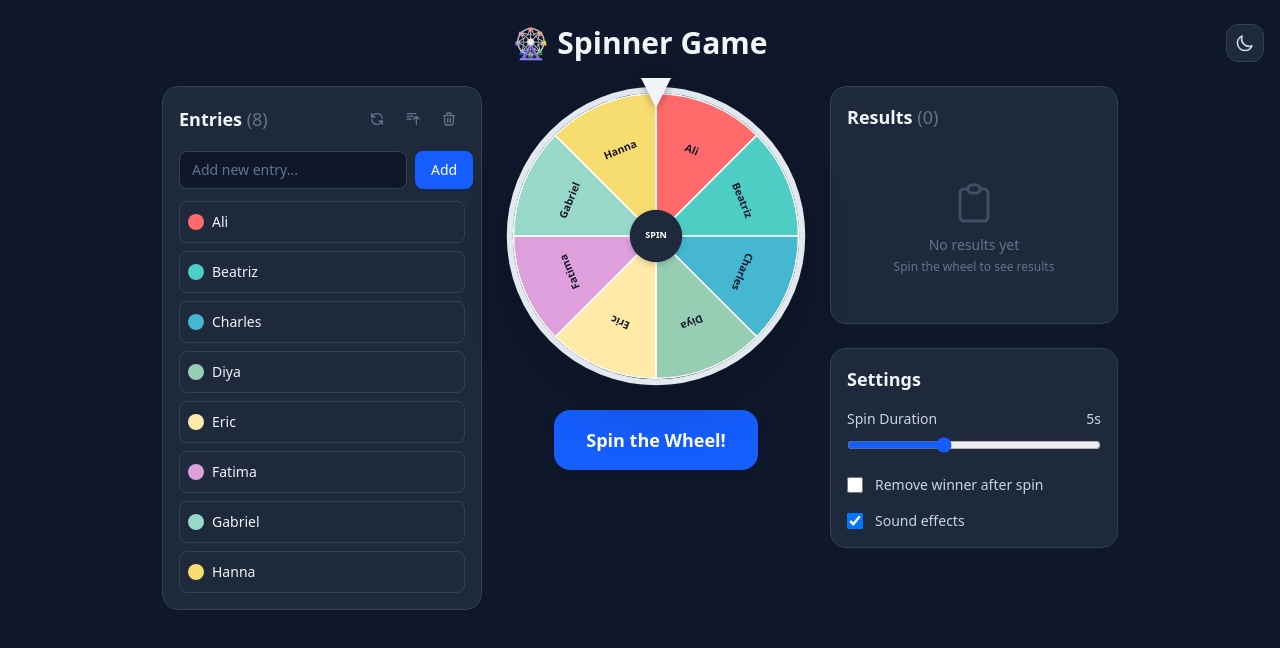
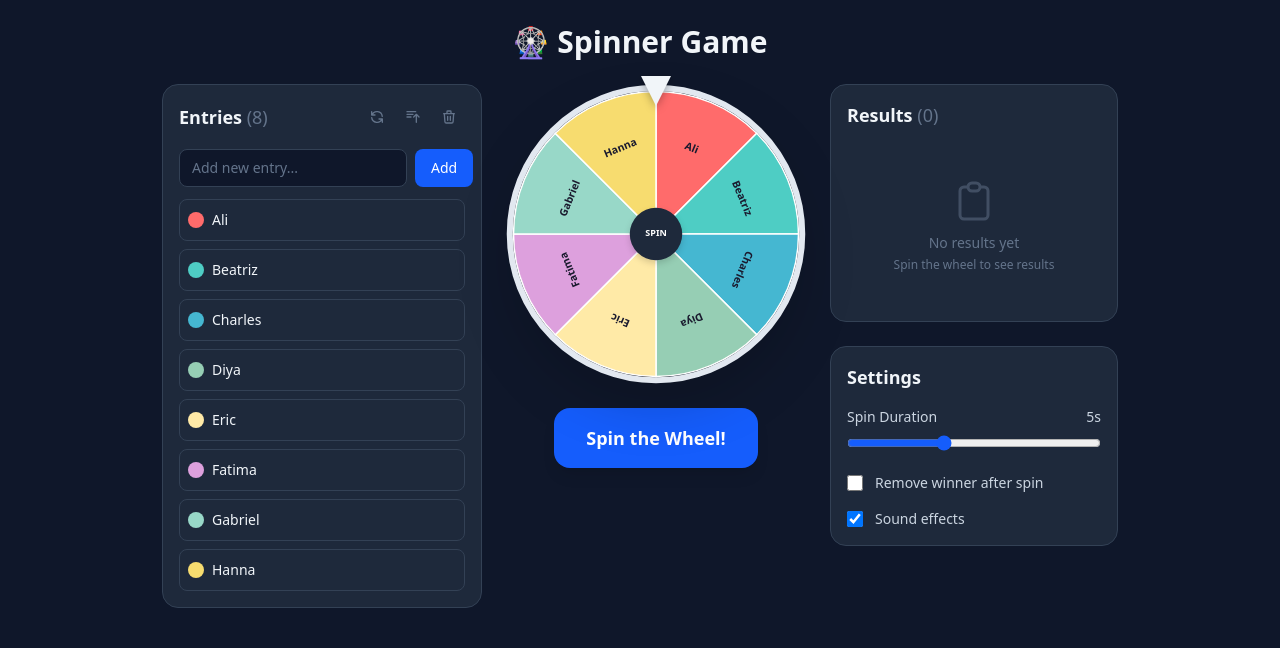
Before and after one commit to mustafa-salah-1/spinner-game, a React (Vite) app: page / in a window 1280 px wide. Shown: the top 648 px of the page. Built offline with nearby package versions, Linux system fonts and the light colour scheme.

Commit message:
Integrate ParticlesBackground component for enhanced visual effects and remove ThemeToggle functionality

```diff
--- a/src/App.jsx
+++ b/src/App.jsx
@@ -1,60 +1,10 @@
 import { Toaster } from "react-hot-toast";
 import { useSpinnerGame } from "./hooks/useSpinnerGame";
-import { useTheme, ThemeProvider } from "./hooks/useTheme";
 import { Wheel } from "./components/Wheel";
 import { EntryList } from "./components/EntryList";
 import { ResultsHistory } from "./components/ResultsHistory";
 import { WinnerModal } from "./components/WinnerModal";
-
-function SunIcon() {
-  return (
-    <svg
-      className="w-5 h-5"
-      fill="none"
-      stroke="currentColor"
-      viewBox="0 0 24 24"
-    >
-      <path
-        strokeLinecap="round"
-        strokeLinejoin="round"
-        strokeWidth={2}
-        d="M12 3v1m0 16v1m9-9h-1M4 12H3m15.364 6.364l-.707-.707M6.343 6.343l-.707-.707m12.728 0l-.707.707M6.343 17.657l-.707.707M16 12a4 4 0 11-8 0 4 4 0 018 0z"
-      />
-    </svg>
-  );
-}
-
-function MoonIcon() {
-  return (
-    <svg
-      className="w-5 h-5"
-      fill="none"
-      stroke="currentColor"
-      viewBox="0 0 24 24"
-    >
-      <path
-        strokeLinecap="round"
-        strokeLinejoin="round"
-        strokeWidth={2}
-        d="M20.354 15.354A9 9 0 018.646 3.646 9.003 9.003 0 0012 21a9.003 9.003 0 008.354-5.646z"
-      />
-    </svg>
-  );
-}
-
-function ThemeToggle() {
-  const { theme, toggleTheme } = useTheme();
-
-  return (
-    <button
-      onClick={toggleTheme}
-      className="p-2 rounded-xl bg-[var(--bg-secondary)] text-[var(--text-secondary)] hover:bg-[var(--bg-tertiary)] transition-colors border border-[var(--border-color)]"
-      aria-label={`Switch to ${theme === "dark" ? "light" : "dark"} mode`}
-    >
-      {theme === "dark" ? <SunIcon /> : <MoonIcon />}
-    </button>
-  );
-}
+import { ParticlesBackground } from "./components/ParticlesBackground";
 
 function SettingsPanel({ settings, onUpdate }) {
   return (
@@ -131,7 +81,10 @@ function AppContent() {
   } = useSpinnerGame();
 
   return (
-    <div className="min-h-screen bg-[var(--bg-primary)] transition-colors duration-300">
+    <div className="min-h-screen bg-[var(--bg-primary)] transition-colors duration-300 relative">
+      <ParticlesBackground />
+
+      <div className="relative z-10">
         <Toaster
           position="top-center"
           toastOptions={{
@@ -147,16 +100,10 @@ function AppContent() {
           }}
         />
 
-      <header className="py-4 sm:py-6 px-4 flex items-center justify-between max-w-7xl mx-auto">
-        <div className="flex-1 hidden sm:block" />
-        <div className="text-center flex-1 sm:flex-initial">
-          <h1 className="text-2xl sm:text-3xl font-bold text-[var(--text-primary)]">
+        <header className="py-4 sm:py-6 px-4 max-w-7xl mx-auto">
+          <h1 className="text-2xl sm:text-3xl font-bold text-[var(--text-primary)] text-center">
             🎡 Spinner Game
           </h1>
-        </div>
-        <div className="flex-1 flex justify-end">
-          <ThemeToggle />
-        </div>
         </header>
 
         <main className="container mx-auto px-4 pb-8">
@@ -204,15 +151,13 @@ function AppContent() {
           onRemove={removeEntry}
         />
       </div>
+    </div>
   );
 }
 
 function App() {
-  return (
-    <ThemeProvider>
-      <AppContent />
-    </ThemeProvider>
-  );
+  document.documentElement.classList.add("dark");
+  return <AppContent />;
 }
 
 export default App;
```
Lines whose indentation alone changed are shown as unchanged.
